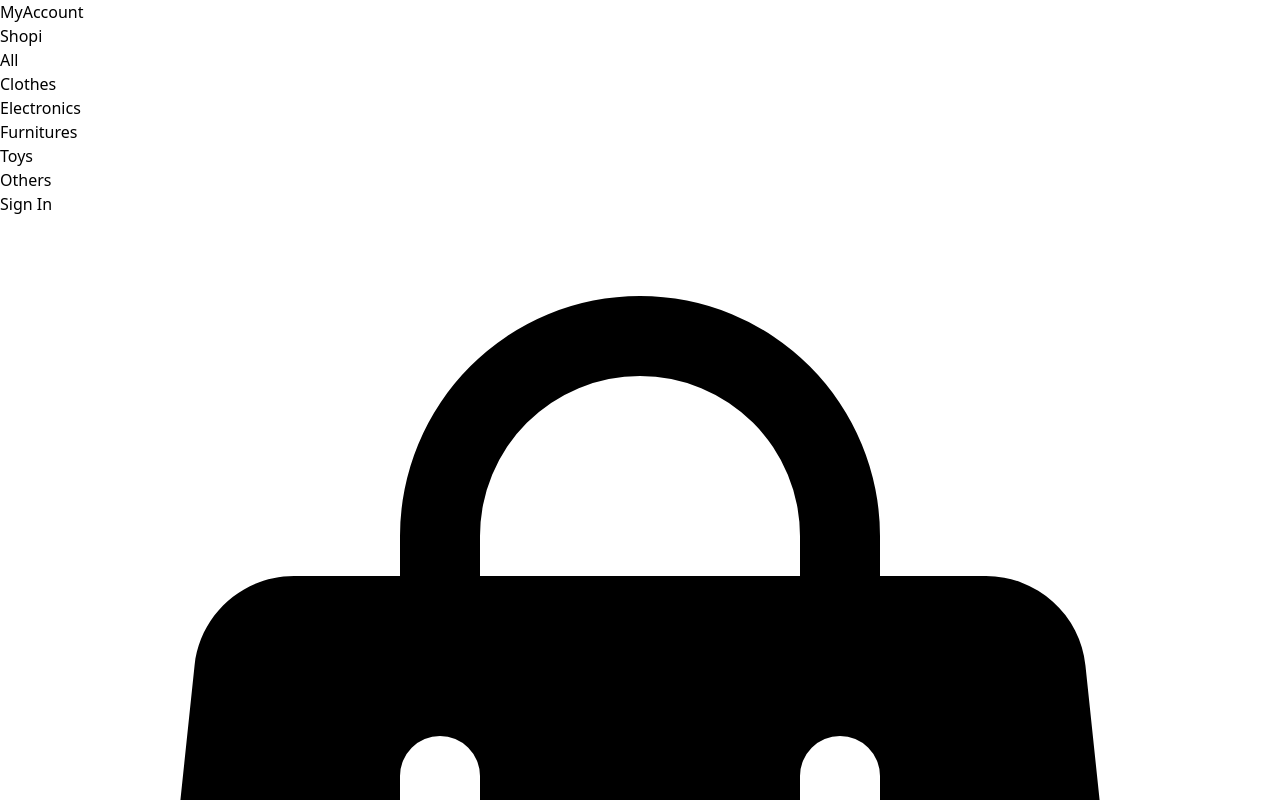
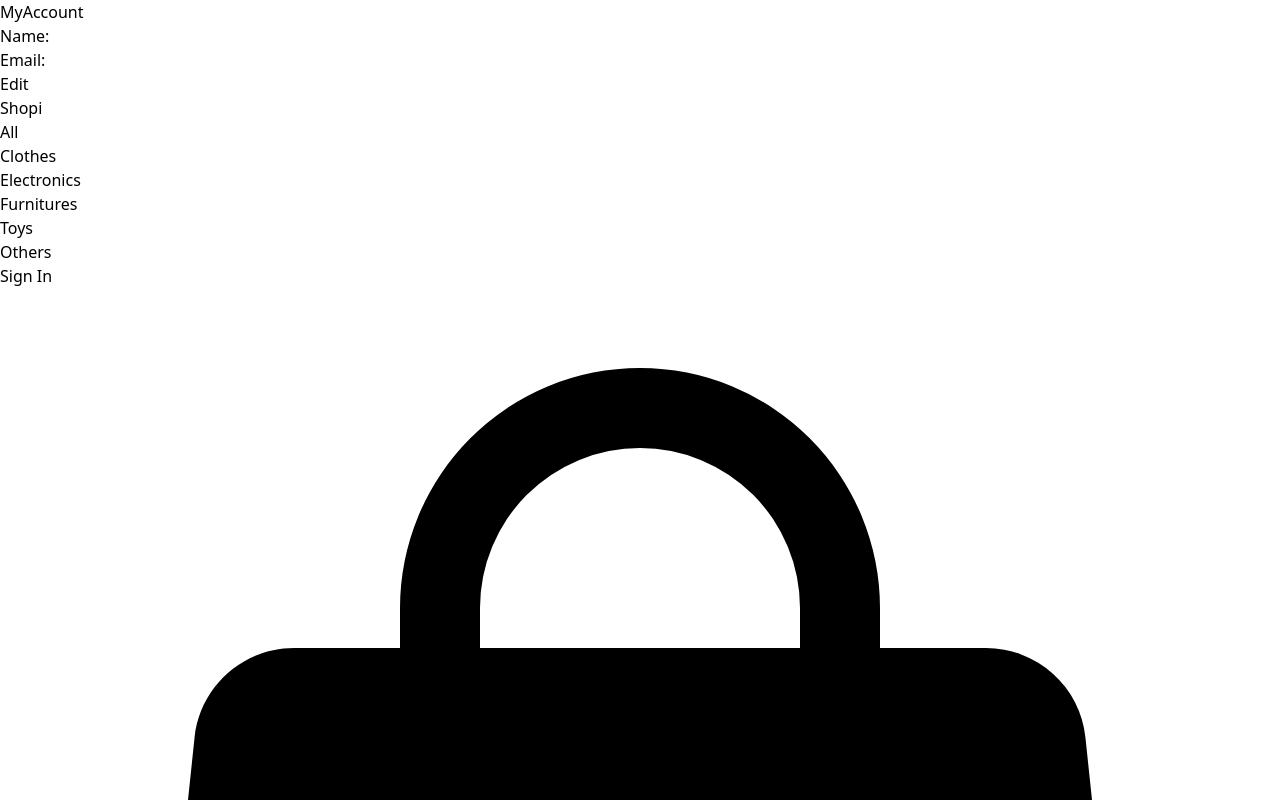
Before and after one commit to carlosaid/curso-react-vite, a React (Vite) app: page /MyAccount in a window 1280 px wide. Shown: the top 800 px of the page. Built offline with nearby package versions, Linux system fonts and the light colour scheme; no server answers.

Commit message:
Agregar funcion editar cuenta

```diff
--- a/src/Components/Navbar/index.jsx
+++ b/src/Components/Navbar/index.jsx
@@ -32,7 +32,7 @@
       return (
         <>
           <li className="text-black/60">
-            correo@gmail.com
+            {parsedAccount?.email}
           </li>
           <li>
             <NavLink
--- a/src/Pages/MyAccount/index.jsx
+++ b/src/Pages/MyAccount/index.jsx
@@ -1,13 +1,103 @@
+import { useContext, useState, useRef } from 'react'
 import { Layout } from '../../Components/Layout'
+import { ShoppingCartContext } from '../../Context'
 
 function MyAccount() {
+
+  const context = useContext(ShoppingCartContext)
+  const [view, setView] = useState('user-info')
+  const account = localStorage.getItem('account')
+  const parsedAccount = JSON.parse(account)
+  const form = useRef(null)
+
+  const editAccount = () =>{
+    const formData = new FormData(form.current)
+
+    const data = {
+      name: formData.get('name'),
+      email: formData.get('email'),
+      password: formData.get('password')
+    }
+
+    //Update Account
+    const stringifiedSAccount = JSON.stringify(data)
+    localStorage.setItem('account', stringifiedSAccount)
+    context.setAccount(data)
+  }
+
+  const renderUserInfo = () => {
     return (
-      <>
-        <Layout>
-            MyAccount
-        </Layout>
-      </>
+      <div className='flex flex-col w-80'>
+        <p>
+          <span className='font-light text-sm'>Name: </span>
+          <span>{parsedAccount?.name}</span>
+        </p>
+        <p>
+          <span className='font-light text-sm'>Email: </span>
+          <span>{parsedAccount?.email}</span>
+        </p>
+        <button
+          className='w-full bg-blue-700 text-white rounded-lg py-2 px-4 mt-6'
+          onClick={ () => setView('edit-user-info')}>
+          Edit
+        </button>
+      </div>
     )
   }
 
+  const renderEditionUserInfo = () => {
+    return (
+      <form ref={form} className='flex flex-col gap-4 w-80'>
+        <div className='flex flex-col gap-1'>
+          <label htmlFor='name' className='font-light text-sm'>Your name:</label>
+          <input
+            type='text'
+            name='name'
+            id='name'
+            defaultValue={parsedAccount.name}
+            placeholder='Peter Parker'
+            className='border border-black rounded-lg py-2 px-4 focus:outline-none placeholder:text-black/40 placeholder:font-light placeholder:text-sm'
+          />
+        </div>
+        <div className='flex flex-col gap-1'>
+          <label htmlFor='email' className='font-light text-sm'>Your email:</label>
+          <input
+            type='text'
+            name='email'
+            id='email'
+            defaultValue={parsedAccount.email}
+            placeholder='peterparker@marvel.com'
+            className='border border-black rounded-lg py-2 px-4 focus:outline-none placeholder:text-black/40 placeholder:font-light placeholder:text-sm'
+          />
+        </div>
+        <div className='flex flex-col gap-1'>
+          <label htmlFor='password' className='font-light text-sm'>Your password:</label>
+          <input
+            type='text'
+            name='password'
+            id='password'
+            defaultValue={parsedAccount.password}
+            placeholder='********'
+            className='border border-black rounded-lg py-2 px-4 focus:outline-none placeholder:text-black/40 placeholder:font-light placeholder:text-sm'
+          />
+        </div>
+        <button
+          className='bg-green-700 text-white rounded-lg px-4 py-2 w-full'
+          onClick={ () =>{setView('user-info') , editAccount()} }>
+          Edit
+        </button>
+      </form>
+    )
+  }
+
+  const renderView = () => view === 'edit-user-info' ? renderEditionUserInfo() : renderUserInfo()
+
+  return (
+    <Layout>
+      <h1 className='font-medium text-xl text-center mb-6 w-80'>MyAccount </h1>
+      {renderView()}
+    </Layout>
+  )
+  }
+
   export { MyAccount }
```
